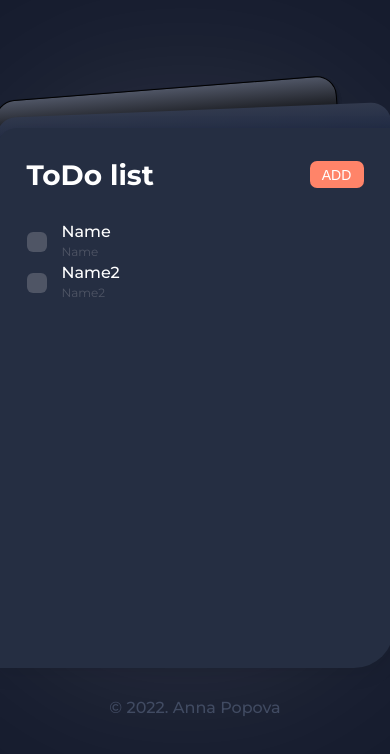
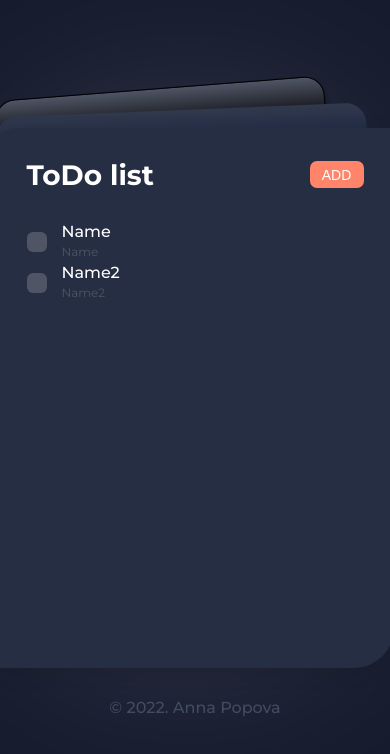
Before and after one commit to anna-popova/TestForLeadrate, a Vue app: page / in a window 390 px wide. Shown: the top 754 px of the page. Built offline with nearby package versions, Linux system fonts and the light colour scheme.

Commit message:
media queries

```diff
--- a/src/components/toDoList/toDoList.scss
+++ b/src/components/toDoList/toDoList.scss
@@ -1,5 +1,11 @@
 .to-do-list {
 	position: relative;
+	width: 420px;
+	height: 540px;
+
+	@media screen and (max-width: 450px) {
+		width: 397px;
+	}
 
 	&::after {
 		content: "";
@@ -34,18 +40,13 @@
 
 	&__container {
 		position: relative;
-		width: 420px;
-		height: 540px;
+		height: 100%;
 		padding: 30px;
 		background-color: #252E42;
 		border-top-left-radius: 20px;
 		border-bottom-right-radius: 40px;
 		box-shadow: 0 5px 20px rgba(0, 0, 0, 0.1);
 		z-index: 3;
-
-		@media screen and (max-width: 450px) {
-			width: 397px;
-		}
 	}
 
 	&__header {
@@ -72,6 +73,10 @@
 		border-radius: 20px;
 		transform: rotate(-4.48deg);
 		z-index: 1;
+
+		@media screen and (max-width: 450px) {
+			width: 330px;
+		}
 	}
 
 	&__blue-block {
@@ -83,5 +88,9 @@
 		border-radius: 20px;
 		transform: rotate(-2.32deg);
 		z-index: 2;
+
+		@media screen and (max-width: 450px) {
+			width: 370px;
+		}
 	}
 }
```
